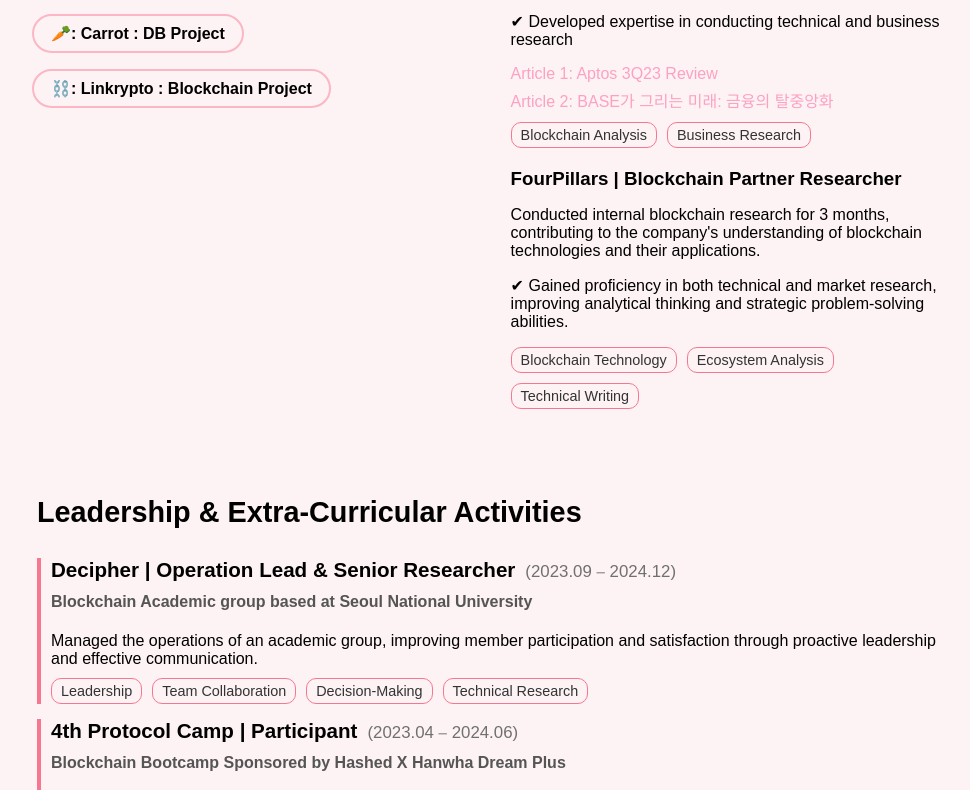
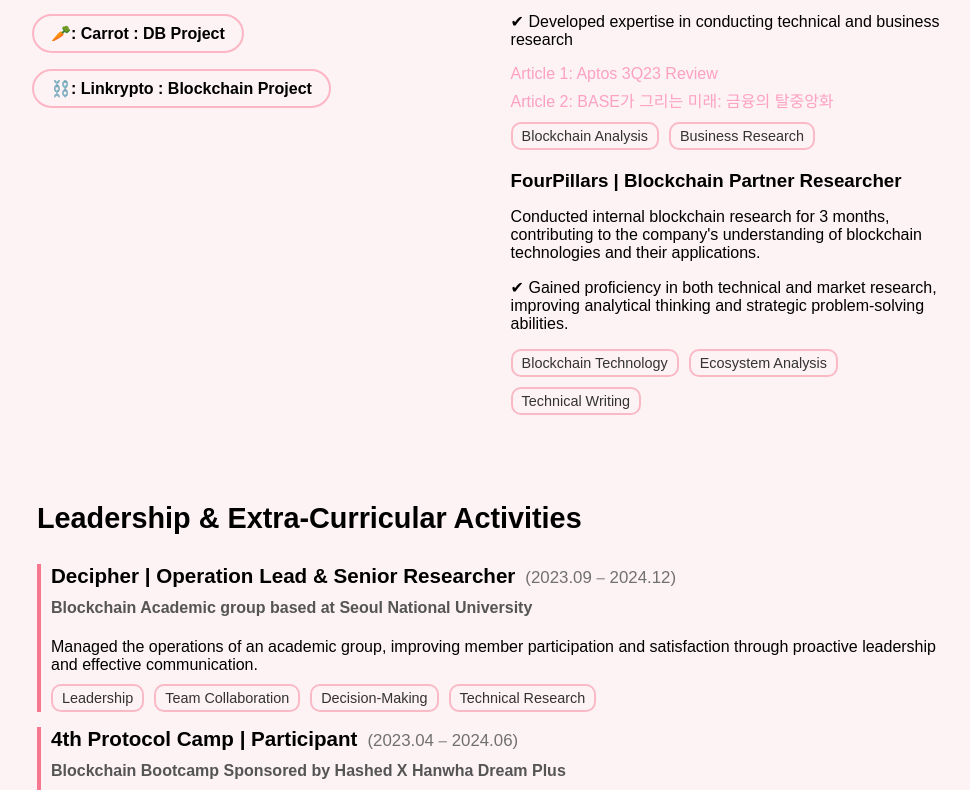
Before and after one commit to brynnPark/brynnpark.cloud, a React (Create React App) app in the folder my_web_page/: page / in a window 1280 px wide. Shown: the part 1070-1860 px from the top of the page, without its empty margins (148-1118 px from the left). Built offline with nearby package versions, Linux system fonts and the light colour scheme.

Commit message:
landing page done

```diff
--- a/my_web_page/src/App.css
+++ b/my_web_page/src/App.css
@@ -245,7 +245,7 @@
   background-color: #fdf2f4; /* Light background color */
   color: #333; /* Text color */
   padding: 4px 9px; /* Padding inside the block */
-  border: 1px solid #f77791; /* Border around the block */
+  border: 2px solid #f9bac6; /* Border around the block */
   border-radius: 10px; /* Rounded corners */
   font-size: 0.9em; /* Slightly smaller font size */
   font-weight: 500; /* Medium weight for text */
```
